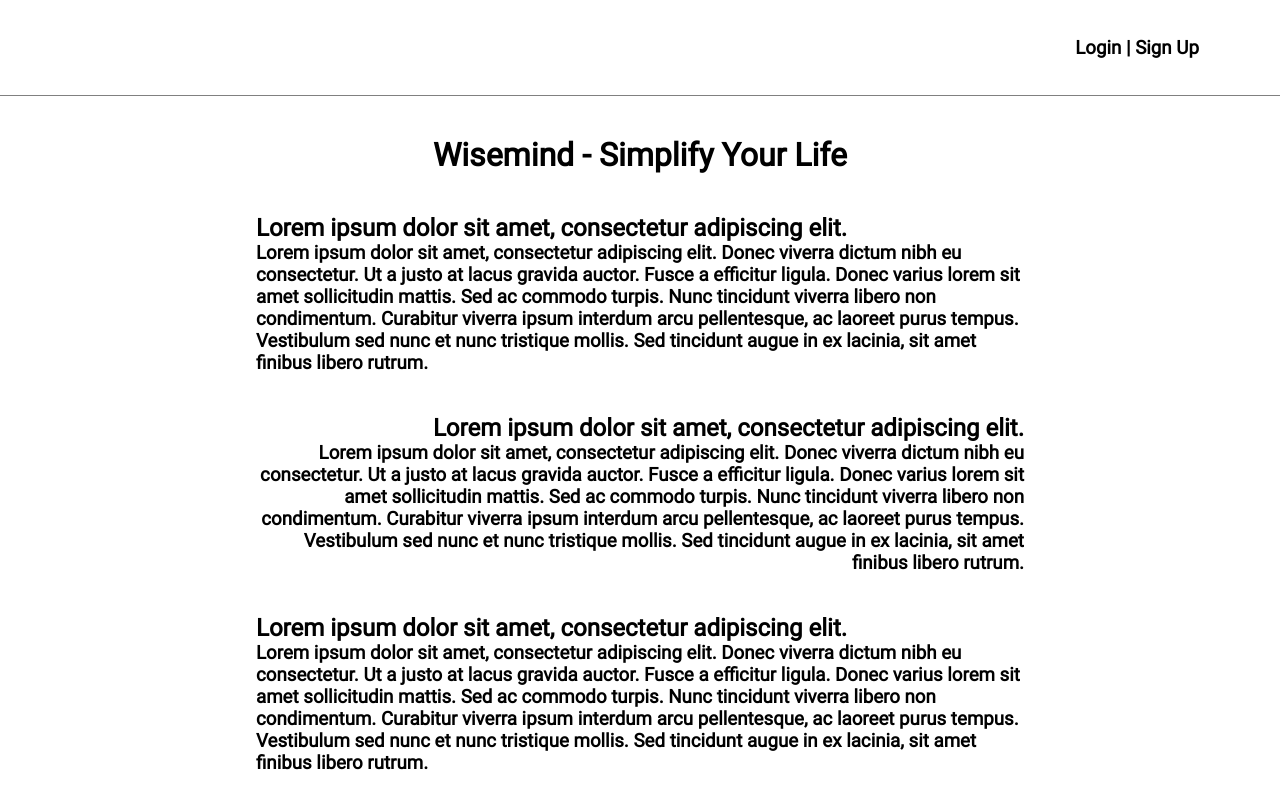
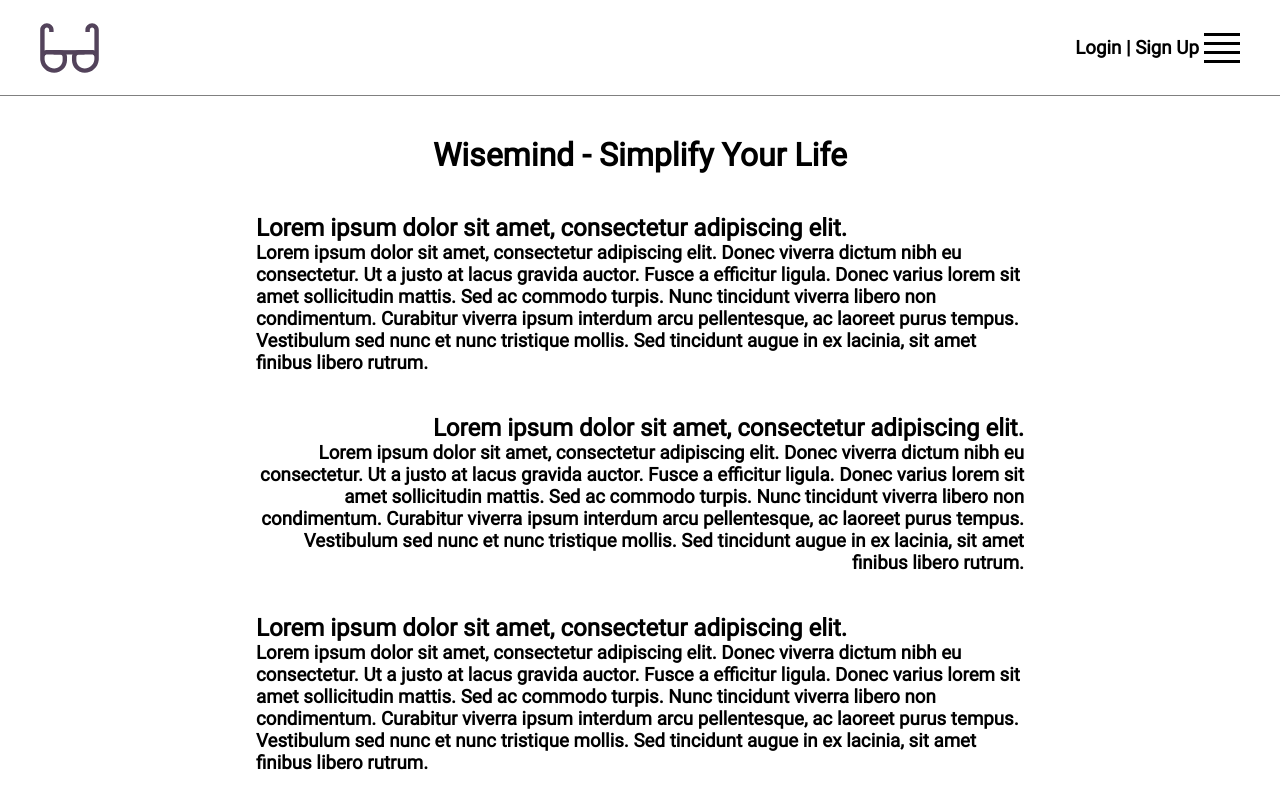
Before and after one commit to erickakopman2000/wisemind_web_app, a React (Create React App) app: page / in a window 1280 px wide. Shown: the top 800 px of the page. Built offline with nearby package versions, Linux system fonts and the light colour scheme.

Commit message:
Fixed image not showing

```diff
--- a/src/styles/_home.scss
+++ b/src/styles/_home.scss
@@ -18,12 +18,12 @@ nav {
 
   img {
     height: 50px;
-    padding: 40px;
+    margin: 40px;
   }
 
   .MenuIcon {
     height: 30px;
-    padding: 40px 40px 40px 0;
+    margin: 40px 40px 40px 0;
   }
 
   div {
```
